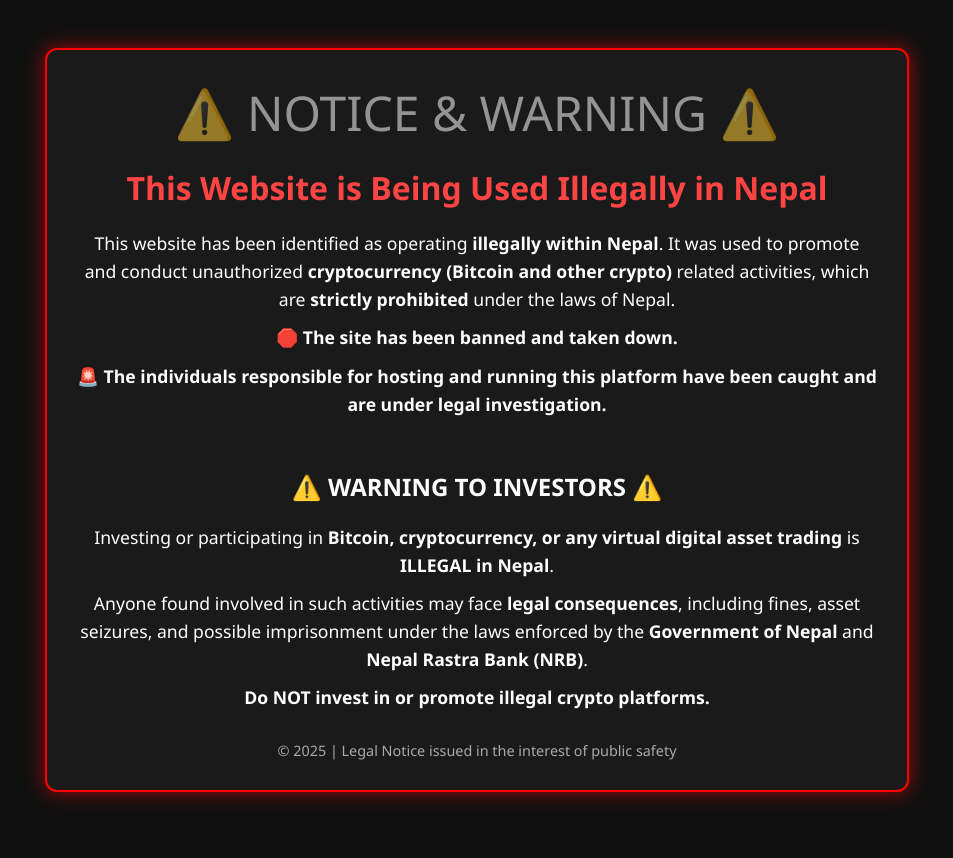
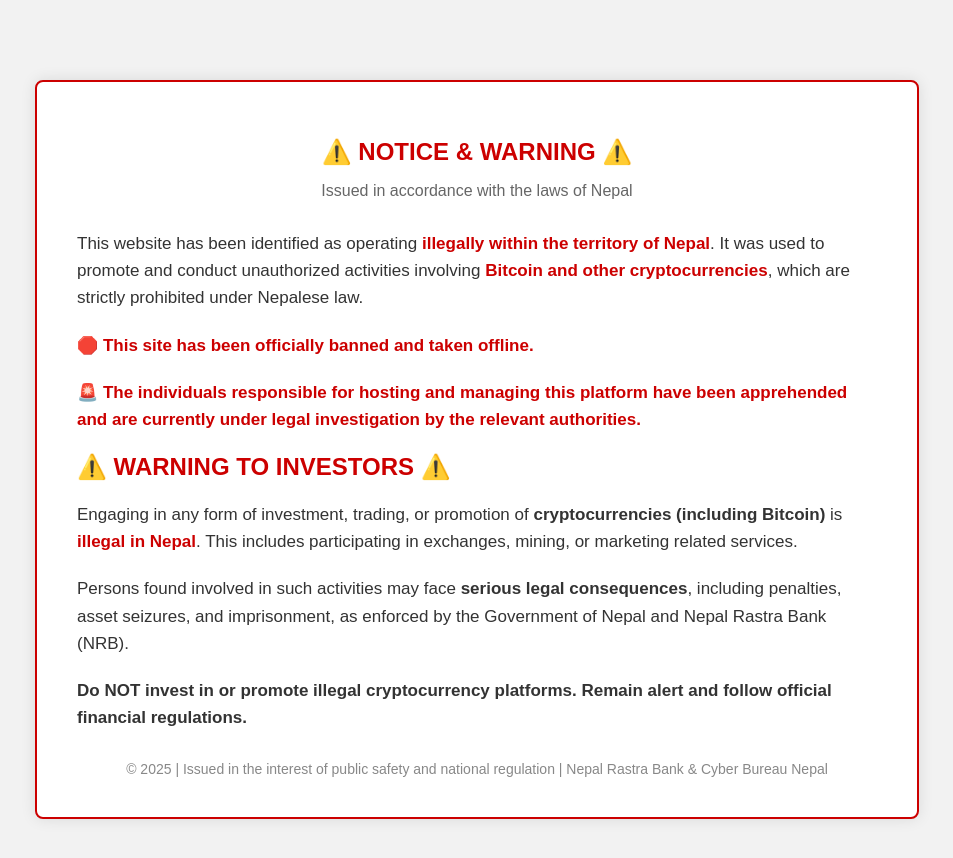
Before and after one commit to nepjob/Esewa, a plain HTML site: page Trading.html in a window 1280 px wide. Shown: the whole page, without its empty margins (163-1116 px from the left). Drawn offline with Linux system fonts and the light colour scheme.

Commit message:
Update Trading.html

```diff
--- a/Trading.html
+++ b/Trading.html
@@ -3,89 +3,99 @@
 <head>
   <meta charset="UTF-8" />
   <meta name="viewport" content="width=device-width, initial-scale=1.0"/>
-  <title>Website Banned - Legal Warning</title>
+  <title>Official Notice - Website Banned in Nepal</title>
   <style>
     body {
       margin: 0;
-      font-family: 'Segoe UI', Tahoma, Geneva, Verdana, sans-serif;
-      background-color: #111;
-      color: #fefefe;
-      display: flex;
-      flex-direction: column;
-      align-items: center;
-      justify-content: center;
-      height: 100vh;
-      text-align: center;
-      padding: 20px;
+      padding: 0;
+      font-family: 'Arial', sans-serif;
+      background-color: #f2f2f2;
+      color: #333;
     }
 
-    .container {
+    .notice-container {
       max-width: 800px;
-      background-color: #1a1a1a;
-      border: 2px solid #ff0000;
-      padding: 30px;
-      border-radius: 12px;
-      box-shadow: 0 0 20px rgba(255, 0, 0, 0.5);
-      animation: pulseBorder 2s infinite;
+      margin: 80px auto;
+      padding: 40px;
+      background-color: #ffffff;
+      border: 2px solid #cc0000;
+      border-radius: 8px;
+      box-shadow: 0 0 15px rgba(0, 0, 0, 0.1);
     }
 
-    @keyframes pulseBorder {
-      0% { box-shadow: 0 0 10px rgba(255, 0, 0, 0.3); }
-      50% { box-shadow: 0 0 20px rgba(255, 0, 0, 0.6); }
-      100% { box-shadow: 0 0 10px rgba(255, 0, 0, 0.3); }
+    .header {
+      text-align: center;
+      margin-bottom: 30px;
     }
 
-    h1 {
-      color: #ff4444;
-      font-size: 2em;
+    .header h1 {
+      color: #cc0000;
+      font-size: 24px;
+      margin-bottom: 10px;
+    }
+
+    .header p {
+      font-size: 16px;
+      color: #666;
+    }
+
+    .content p {
+      font-size: 17px;
+      line-height: 1.6;
       margin-bottom: 20px;
     }
 
-    .warning-icon {
-      font-size: 3rem;
-      animation: flash 1.5s infinite;
-    }
-
-    @keyframes flash {
-      0%, 100% { opacity: 1; }
-      50% { opacity: 0.5; }
-    }
-
-    p {
-      font-size: 1.1em;
-      line-height: 1.6;
-      margin: 10px 0;
+    .important {
+      color: #cc0000;
+      font-weight: bold;
     }
 
     .footer {
       margin-top: 30px;
-      font-size: 0.9em;
-      color: #aaa;
+      font-size: 14px;
+      color: #888;
+      text-align: center;
+    }
+
+    @media (max-width: 600px) {
+      .notice-container {
+        margin: 20px;
+        padding: 25px;
+      }
+
+      .header h1 {
+        font-size: 20px;
+      }
     }
   </style>
 </head>
 <body>
-  <div class="container">
-    <div class="warning-icon">⚠️ NOTICE & WARNING ⚠️</div>
-    <h1>This Website is Being Used Illegally in Nepal</h1>
-    <p>This website has been identified as operating <strong>illegally within Nepal</strong>. It was used to promote and conduct unauthorized <strong>cryptocurrency (Bitcoin and other crypto)</strong> related activities, which are <strong>strictly prohibited</strong> under the laws of Nepal.</p>
 
-    <p>🛑 <strong>The site has been banned and taken down.</strong></p>
+  <div class="notice-container">
+    <div class="header">
+      <h1>⚠️ NOTICE & WARNING ⚠️</h1>
+      <p>Issued in accordance with the laws of Nepal</p>
+    </div>
 
-    <p>🚨 <strong>The individuals responsible for hosting and running this platform have been caught and are under legal investigation.</strong></p>
+    <div class="content">
+      <p>This website has been identified as operating <span class="important">illegally within the territory of Nepal</span>. It was used to promote and conduct unauthorized activities involving <span class="important">Bitcoin and other cryptocurrencies</span>, which are strictly prohibited under Nepalese law.</p>
 
-    <br/>
+      <p><span class="important">🛑 This site has been officially banned and taken offline.</span></p>
 
-    <h2>⚠️ WARNING TO INVESTORS ⚠️</h2>
-    <p>Investing or participating in <strong>Bitcoin, cryptocurrency, or any virtual digital asset trading</strong> is <strong>ILLEGAL in Nepal</strong>.</p>
+      <p><span class="important">🚨 The individuals responsible for hosting and managing this platform have been apprehended and are currently under legal investigation by the relevant authorities.</span></p>
 
-    <p>Anyone found involved in such activities may face <strong>legal consequences</strong>, including fines, asset seizures, and possible imprisonment under the laws enforced by the <strong>Government of Nepal</strong> and <strong>Nepal Rastra Bank (NRB)</strong>.</p>
+      <h2 class="important">⚠️ WARNING TO INVESTORS ⚠️</h2>
+      <p>Engaging in any form of investment, trading, or promotion of <strong>cryptocurrencies (including Bitcoin)</strong> is <span class="important">illegal in Nepal</span>. This includes participating in exchanges, mining, or marketing related services.</p>
 
-    <p><strong>Do NOT invest in or promote illegal crypto platforms.</strong></p>
+      <p>Persons found involved in such activities may face <strong>serious legal consequences</strong>, including penalties, asset seizures, and imprisonment, as enforced by the Government of Nepal and Nepal Rastra Bank (NRB).</p>
+
+      <p><strong>Do NOT invest in or promote illegal cryptocurrency platforms. Remain alert and follow official financial regulations.</strong></p>
+    </div>
 
     <div class="footer">
-      &copy; 2025 | Legal Notice issued in the interest of public safety
+      &copy; 2025 | Issued in the interest of public safety and national regulation | Nepal Rastra Bank & Cyber Bureau Nepal
     </div>
   </div>
+
 </body>
 </html>
```
